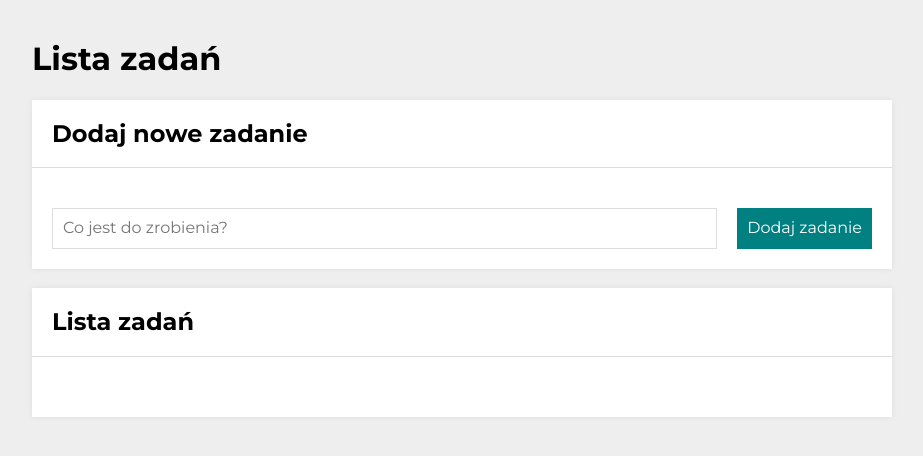
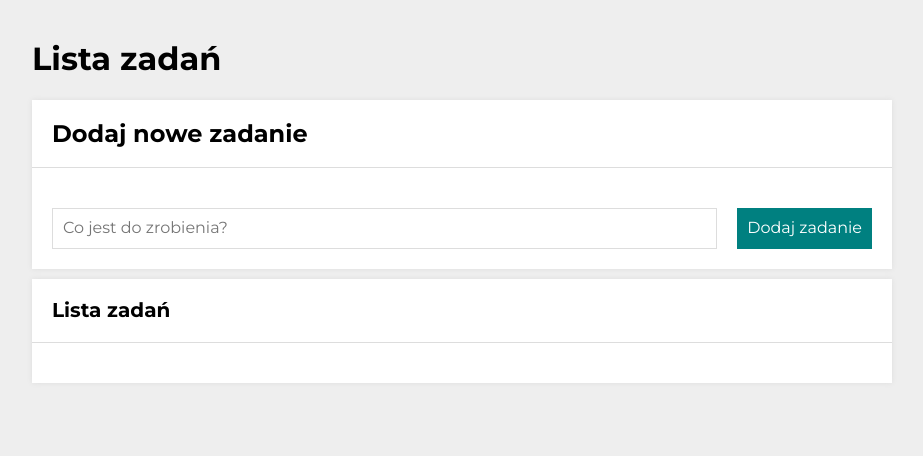
Before and after one commit to wolanka739/to-do-list, a plain HTML site: page index.html in a window 1280 px wide. Shown: the whole page, without its empty margins (178-1101 px from the left). Drawn offline with nearby package versions, Linux system fonts and the light colour scheme.

Commit message:
new classes added

```diff
--- a/index.html
+++ b/index.html
@@ -10,6 +10,7 @@
     <link href="css/section.css" rel="stylesheet">
     <link href="css/form.css" rel="stylesheet">
     <link href="css/tasks.css" rel="stylesheet">
+    <link href="css/buttons.css" rel="stylesheet">
     <script defer src="js/script.js"></script>
     <link rel="stylesheet" href="https://cdnjs.cloudflare.com/ajax/libs/normalize/8.0.1/normalize.min.css"
         integrity="sha512-NhSC1YmyruXifcj/KFRWoC561YpHpc5Jtzgvbuzx5VozKpWvQ+4nXhPdFgmx8xqexRcpAglTj9sIBWINXa8x5w=="
@@ -35,8 +36,10 @@
             </div>
         </section>
         <section class="section">
-            <h2 class="section__header">Lista zadań</h2>
-            <div class="buttons js-buttons"></div>
+            <header class="section__header">
+                <h2 class="section__tittle">Lista zadań</h2>
+                <div class="buttons js-buttons"></div>
+            </header>
             <div class="section__body">
                 <ul class="tasks js-tasks"></ul>
             </div>
```
